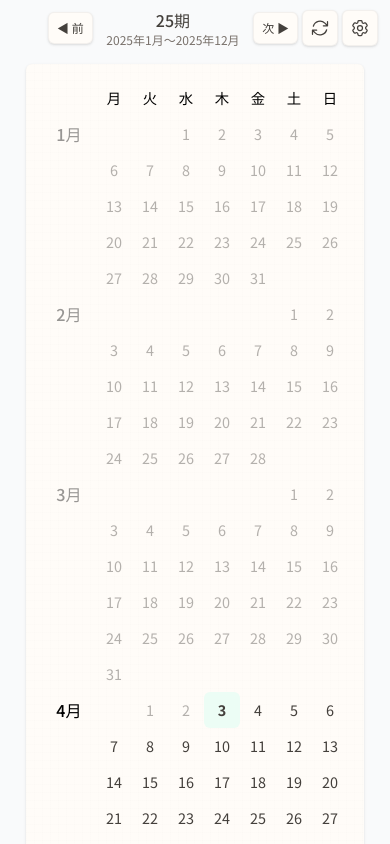
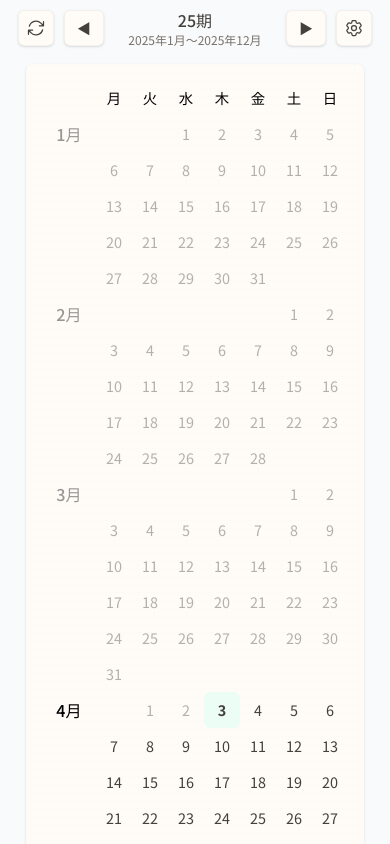
Before and after one commit to okonomi/period-calendar, a React (Vite) app: page / in a window 390 px wide. Shown: the top 844 px of the page. Built offline with nearby package versions, Linux system fonts and the light colour scheme; no server answers.

Commit message:
feat: update ReloadButton integration and enhance PeriodSelector styling

```diff
--- a/src/App.tsx
+++ b/src/App.tsx
@@ -58,7 +58,9 @@ const AppContent: React.FC = () => {
           <div className="relative mx-auto max-w-5xl">
             <div className="flex justify-center">
               <div className="flex w-full max-w-2xl items-center justify-between px-1 sm:px-2">
-                <div className="w-8 sm:w-12" />
+                <div className="w-12 flex place-content-center">
+                  <ReloadButton onClick={handleReload} />
+                </div>
                 <div className="grow px-1 sm:px-2">
                   <PeriodSelector
                     period={selectedPeriod}
@@ -66,8 +68,7 @@ const AppContent: React.FC = () => {
                     onNextPeriod={handleNextPeriod}
                   />
                 </div>
-                <div className="flex justify-end gap-1 sm:gap-3">
-                  <ReloadButton onClick={handleReload} />
+                <div className="w-12 flex place-content-center">
                   <SettingsDialog />
                 </div>
               </div>
--- a/src/components/PeriodSelector.tsx
+++ b/src/components/PeriodSelector.tsx
@@ -22,9 +22,9 @@ export const PeriodSelector: React.FC<Props> = ({ period, onPrevPeriod, onNextPe
     // ベーススタイル
     "sc-box sc-button",
     // テキスト・サイズ
-    "text-calendar-text text-xs sm:text-sm",
+    "text-calendar-text text-sm",
     // レイアウト
-    "h-8 sm:h-9 rounded-md px-2 sm:px-3 py-1 sm:py-1.5",
+    "h-9 rounded-md px-3 py-1.5",
     // インタラクション
     "cursor-pointer",
     "hover:scale-105 hover:shadow",
@@ -32,18 +32,20 @@ export const PeriodSelector: React.FC<Props> = ({ period, onPrevPeriod, onNextPe
   )
 
   return (
-    <div className="flex w-full justify-between items-center space-x-1 sm:space-x-2">
+    <div className="flex w-full justify-between items-center space-x-2">
       <button type="button" onClick={onPrevPeriod} className={buttonClasses}>
-        <span className="hidden sm:inline">◀ 前期</span>
-        <span className="inline sm:hidden">◀ 前</span>
+        <span className="hidden md:inline">◀ 前期</span>
+        <span className="hidden sm:inline md:hidden">◀ 前</span>
+        <span className="inline sm:hidden">◀</span>
       </button>
       <div className="text-center">
         <div className="text-calendar-text text-base sm:text-lg font-medium">{period}期</div>
         <div className="text-xs sm:text-sm text-stone-500">{periodRange}</div>
       </div>
       <button type="button" onClick={onNextPeriod} className={buttonClasses}>
-        <span className="hidden sm:inline">来期 ▶</span>
-        <span className="inline sm:hidden">次 ▶</span>
+        <span className="hidden md:inline">来期 ▶</span>
+        <span className="hidden sm:inline md:hidden">次 ▶</span>
+        <span className="inline sm:hidden">▶</span>
       </button>
     </div>
   )
```
